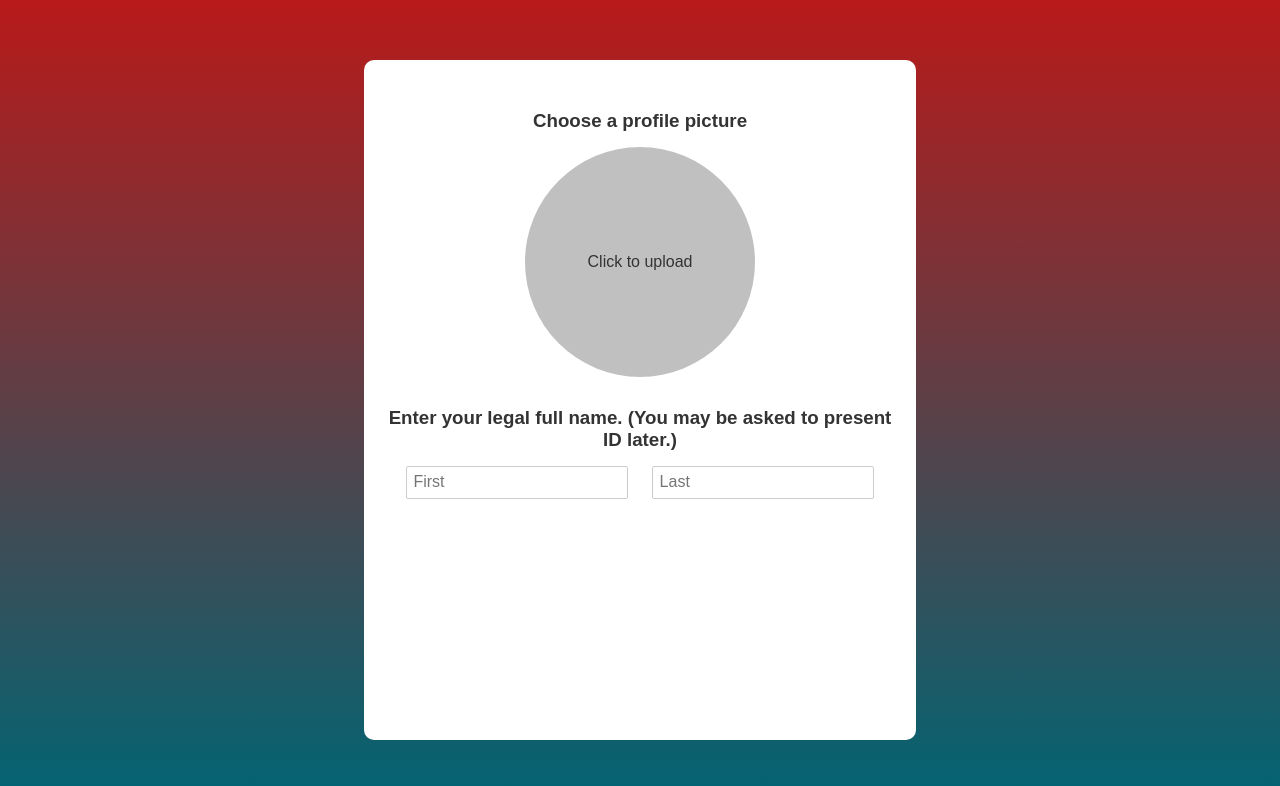
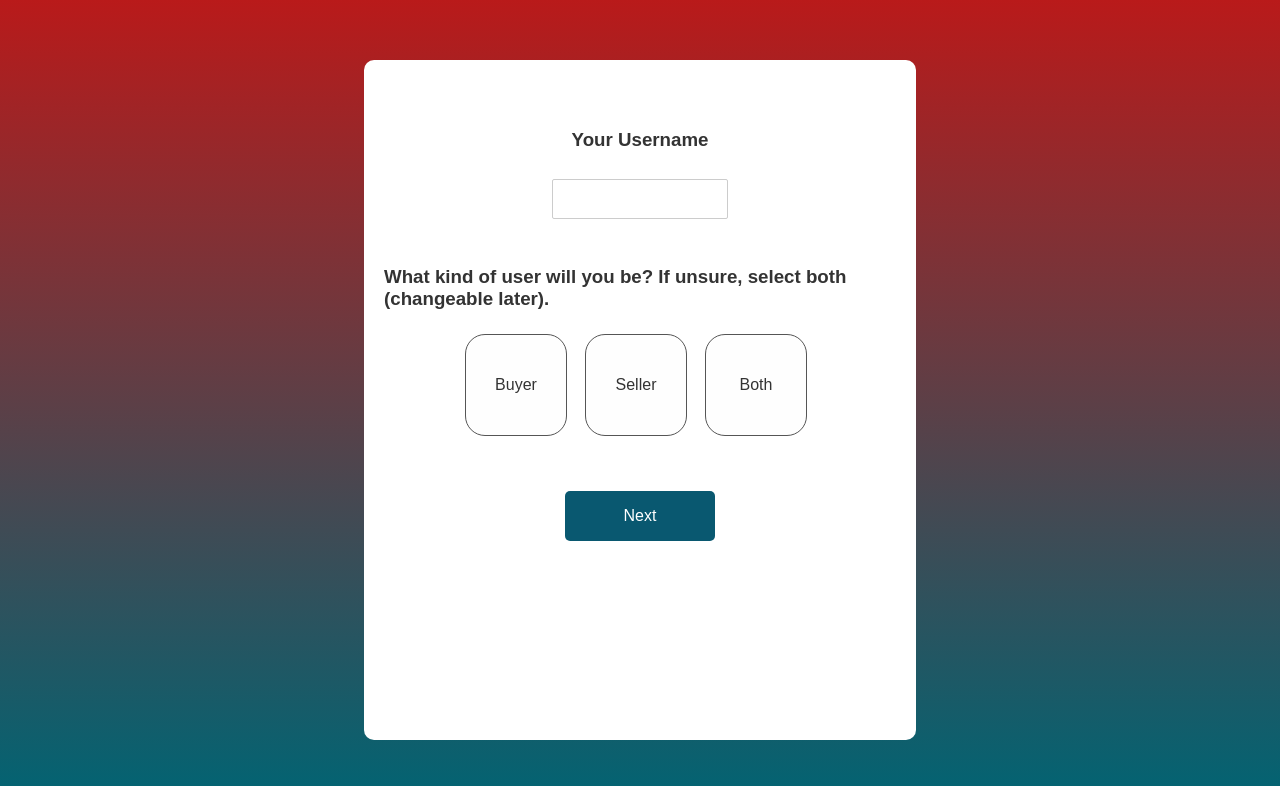
Before and after one commit to jacoboforero/TodoCar-FrontEnd, a SvelteKit app: page /register in a window 1280 px wide. Shown: the top 786 px of the page. Built offline with nearby package versions, Linux system fonts and the light colour scheme.

Commit message:
Added fourth step to register page. Added next button for all the steps in the register page.

```diff
--- a/src/routes/register/+page.svelte
+++ b/src/routes/register/+page.svelte
@@ -1,64 +1,53 @@
 <script>
 	// @ts-nocheck
-	let currentStep = 3;
-	const totalSteps = 6; // Adjust based on the number of steps in your form
+	let currentStep = 1;
+	let userType = 0; // 0 = Both, 1 = Buyer, 2 = Seller
+	const totalSteps = 6;
 
-	let user_options = [
+	let userOptions = [
 		{ id: 1, name: 'Buyer', selected: false },
 		{ id: 2, name: 'Seller', selected: false },
 		{ id: 3, name: 'Both', selected: false }
 	];
 
-	let continue_options = [
+	let continueOptions = [
 		{ id: 1, name: 'Explore', selected: false },
 		{ id: 2, name: 'Finish', selected: false }
 	];
 
-	function toggleSelection(option) {
-		option.selected = !option.selected;
-	}
+	const toggleSelection = (option) => (option.selected = !option.selected);
 
-	function goToNextStep() {
+	const goToNextStep = () => {
 		if (currentStep < totalSteps) {
 			currentStep += 1;
 		}
-	}
+	};
 
-	function handleProfilePictureUpload(event) {
+	const isNextDisabled = () => currentStep === totalSteps;
+
+	const handleProfilePictureUpload = (event) => {
 		const file = event.target.files[0];
-		// You can handle the file upload process here.
-		// For example, you might want to set it to a local state,
-		// display a preview, or directly upload it to your server.
-	}
-
-	// Additional functions for form handling...
+		// Handle file upload logic here.
+	};
 </script>
 
 <body>
 	<div id="main-registration-box">
 		<form id="registration-form">
-			{#if currentStep == 1}
+			{#if currentStep === 1}
 				<div class="username-group">
-					<h3 class="input-text">Your Username</h3>
-					<p><input placeholder="" /></p>
+					<h3>Your Username</h3>
+					<input placeholder="" />
 				</div>
 
 				<div class="option-boxes">
-					<h3 class="option-text">
-						What kind of user will you be? if you are not sure, select both (Don't worry, you can
-						change this later)
-					</h3>
-					{#each user_options as option}
+					<h3>What kind of user will you be? If unsure, select both (changeable later).</h3>
+					{#each userOptions as option}
 						<!-- svelte-ignore a11y-click-events-have-key-events -->
 						<div class="option-box" on:click={() => toggleSelection(option)}>
-							<input
-								class="option-input"
-								type="checkbox"
-								bind:checked={option.selected}
-								id={'option-' + option.id}
-							/>
+							<input type="checkbox" bind:checked={option.selected} id={`option-${option.id}`} />
 							<label
-								for={'option-' + option.id}
+								for={`option-${option.id}`}
 								class="custom-checkbox {option.selected ? 'selected' : ''}"
 							>
 								{option.name}
@@ -67,25 +56,21 @@
 					{/each}
 				</div>
 			{/if}
-			{#if currentStep == 2}
+
+			{#if currentStep === 2}
 				<div class="continue-options">
-					<h3 class="input-text">
-						Welcome to TodoCar! You may now explore our services if you wish or finish creating your
-						profile.
-					</h3>
-
+					<h3>Welcome to TodoCar! Explore our services or finish your profile.</h3>
 					<div class="continue-options-boxes">
-						{#each continue_options as option}
+						{#each continueOptions as option}
 							<!-- svelte-ignore a11y-click-events-have-key-events -->
 							<div class="option-box" on:click={() => toggleSelection(option)}>
 								<input
-									class="option-input"
 									type="checkbox"
 									bind:checked={option.selected}
-									id={'option-' + option.id}
+									id={`continue-${option.id}`}
 								/>
 								<label
-									for={'option-' + option.id}
+									for={`continue-${option.id}`}
 									class="custom-checkbox {option.selected ? 'selected' : ''}"
 								>
 									{option.name}
@@ -95,40 +80,50 @@
 					</div>
 				</div>
 			{/if}
-			{#if currentStep == 3}
+
+			{#if currentStep === 3}
 				<div class="profile-upload">
-					<h3 class="input-text">Choose a profile picture</h3>
+					<h3>Choose a profile picture</h3>
 					<label for="profile-picture-upload" class="profile-picture-upload-label">
 						<input
 							type="file"
 							id="profile-picture-upload"
 							accept="image/*"
-							style="display: none;"
 							on:change={handleProfilePictureUpload}
 						/>
-						<div class="upload-placeholder">
-							<!-- Placeholder or icon for upload -->
-							Click to upload
-						</div>
+						<div class="upload-placeholder">Click to upload</div>
 					</label>
 					<div class="name-inputs">
-						<h3 class="input-text">
-							Enter your legal full name. (You may be asked to present ID later.)
-						</h3>
+						<h3>Enter your legal full name. (ID verification may be required.)</h3>
 						<input type="text" placeholder="First" class="first-name-input" />
 						<input type="text" placeholder="Last" class="last-name-input" />
 					</div>
 				</div>
 			{/if}
 
-			{#if currentStep == 4}
+			{#if currentStep === 4 && (userType === 1 || userType === 0)}
+				<div class="car-amount">
+					<h3>
+						Enter the make, model, and mileage of your primary vehicle. (More can be added later.)
+					</h3>
+					<label for="vehicle-info-make"> Make</label>
+					<input type="text" id="vehicle-info-make" />
+					<label for="vehicle-info-model">Model (include year)</label>
+					<input type="text" id="vehicle-info-model" />
+					<label for="vehicle-info-mileage">Mileage</label>
+					<input type="text" id="vehicle-info-mileage" />
+				</div>
+			{/if}
+
+			{#if currentStep === 5}
 				<div />
 			{/if}
-			{#if currentStep == 5}
+			{#if currentStep === 6}
 				<div />
 			{/if}
-			{#if currentStep == 6}
-				<div />
+
+			{#if currentStep < totalSteps}
+				<button on:click={goToNextStep} disabled={isNextDisabled()} id="next-button">Next</button>
 			{/if}
 		</form>
 	</div>
@@ -136,87 +131,87 @@
 
 <style>
 	body {
-		margin: 0;
-		padding: 0;
 		display: flex;
 		justify-content: center;
 		align-items: center;
 		min-height: 100vh;
 		font-family: 'Jost', sans-serif;
 		background: linear-gradient(to bottom, #b91a1a, #016473);
+		margin: 0;
+		padding: 0;
+	}
+
+	#registration-form {
+		display: flex;
+		flex-direction: column;
+		align-items: center;
 	}
 
 	#main-registration-box {
-		width: 350px;
-		height: 500px;
-		background: #fff; /* Changed for a cleaner look */
-		overflow: hidden;
+		width: 40%;
+		min-height: 80%; /* Use min-height to allow expansion if needed */
+		background: #fff;
 		border-radius: 10px;
-		width: 40%;
-		height: 80%;
 		padding: 20px;
+		overflow: auto; /* Add overflow handling */
+		display: flex; /* Make it a flex container */
+		flex-direction: column; /* Stack children vertically */
 	}
-
 	#registration-form {
-		position: relative;
 		width: 100%;
 		height: 100%;
 	}
 
-	.username-group {
-		text-align: center; /* Center the username group content */
-		margin-top: 70px;
-		margin-bottom: 30px; /* Add more space between the username section and options */
+	.username-group,
+	.profile-upload {
+		text-align: center;
+		margin-top: 30px;
+	}
+	.continue-options {
+		text-align: center;
+		margin-top: 50px;
 	}
 
-	.username-group input {
-		height: 50px;
-		width: 40%; /* Adjust the input width as needed */
-		padding: 5px; /* Add some padding for better appearance */
-		margin-top: 10px; /* Space between label and input */
+	.username-group input,
+	.name-inputs input[type='text'] {
+		width: 80%;
+		height: 40px;
+		margin-top: 10px;
+		padding: 5px;
 	}
 
-	.input-text {
-		margin-bottom: 5px; /* Optional: Adjust the space between the title and the input */
-	}
-
-	.continue-options {
-		text-align: center; /* Center the continue options */
-		margin-top: 60px;
-		margin-bottom: 30px; /* Add more space between the continue options and the options */
-		margin-left: 20px;
-		margin-right: 20px;
-	}
-
+	.option-boxes,
 	.continue-options-boxes {
-		display: flex; /* Use flexbox to arrange children horizontally */
-		justify-content: center; /* Center the items horizontally */
-		flex-wrap: wrap; /* Wrap items to the next line if needed */
-
-		margin-top: 40px;
-	}
-
-	.option-boxes {
-		display: flex; /* Use flexbox to arrange children horizontally */
-		justify-content: center; /* Center the items horizontally */
-		flex-wrap: wrap; /* Wrap items to the next line if needed */
+		display: flex;
+		justify-content: center;
+		flex-wrap: wrap;
+		margin-top: 20px;
 	}
 
 	.option-box {
-		display: inline-flex; /* Use flexbox within each option */
-		align-items: center; /* Vertically align items in the center */
-		margin: 5px; /* Space between boxes */
+		display: inline-flex;
+		align-items: center;
+		margin: 5px;
 		cursor: pointer;
+	}
+
+	#option-1,
+	#option-2,
+	#option-3,
+	#continue-1,
+	#continue-2,
+	#continue-3 {
+		display: none;
 	}
 
 	.custom-checkbox {
 		width: 100px;
 		height: 100px;
 		border: 1px solid #555;
-		display: flex; /* Use flexbox for internal alignment */
-		justify-content: center; /* Center content horizontally */
-		align-items: center; /* Center content vertically */
-		text-align: center; /* Align text in the center */
+		display: flex;
+		justify-content: center;
+		align-items: center;
+		text-align: center;
 		margin-right: 8px;
 		transition: background-color 0.3s;
 		border-radius: 20px;
@@ -224,57 +219,54 @@
 	}
 
 	.custom-checkbox.selected {
-		background-color: #b91a1a; /* Change color when selected */
+		background-color: #b91a1a;
 	}
 
 	.option-input {
 		display: none; /* Hide the default checkbox */
 	}
 
-	.option-text {
-		text-align: center;
-	}
-
-	.profile-upload {
-		text-align: center;
-		margin-top: 30px; /* Adjust as needed */
-	}
-
-	.profile-picture-upload-label {
-		display: block; /* Change to block if you want the label to take the full width of its container */
-		cursor: pointer;
-		padding: 10px;
-		background: transparent; /* No background since the placeholder has the grey fill */
-		width: fit-content; /* Fit the content size */
-		margin: 0 auto; /* Center the label */
-	}
-
 	.upload-placeholder {
-		width: 230px; /* Width of the circle */
-		height: 230px; /* Height of the circle, same as width for a perfect circle */
-		background: #c0c0c0; /* Grey fill */
-		border-radius: 50%; /* Makes it a circle */
-		margin: 0 auto; /* Center the placeholder horizontally */
-		display: flex; /* Use flexbox for positioning */
-		justify-content: center; /* Center horizontally in the flex container */
-		align-items: center; /* Center vertically in the flex container */
-		text-align: center; /* Center text for single and multi-line support */
-		/* Additional styling if needed */
-	}
-	.name-inputs h3 {
-		margin-top: 20px; /* Space between upload and name title /
-margin-bottom: 10px; / Space between name title and inputs */
-	}
-
-	.name-inputs input[type='text'] {
-		margin: 10px;
-	}
-
-	.first-name-input {
-		/* Additional styles if needed */
+		width: 230px;
+		height: 230px;
+		background: #c0c0c0;
+		border-radius: 50%;
+		display: flex;
+		justify-content: center;
+		align-items: center;
+		margin: 0 auto;
 	}
 
 	.last-name-input {
-		/* Additional styles if needed */
+		margin-bottom: 0;
+	}
+	.car-amount {
+		display: flex;
+		flex-direction: column;
+	}
+
+	.car-amount label,
+	.car-amount input[type='text'] {
+		align-self: center;
+		width: 80%;
+		margin-top: 10px;
+	}
+
+	.car-amount label {
+		align-self: flex-start;
+		margin-left: 10%;
+		font-size: 20px;
+	}
+
+	#next-button {
+		width: 150px;
+		height: 50px;
+		background-color: #095870;
+		color: #fff;
+		border: none;
+		border-radius: 5px;
+		margin-top: 20px;
+		cursor: pointer;
+		margin-top: 50px;
 	}
 </style>
```
